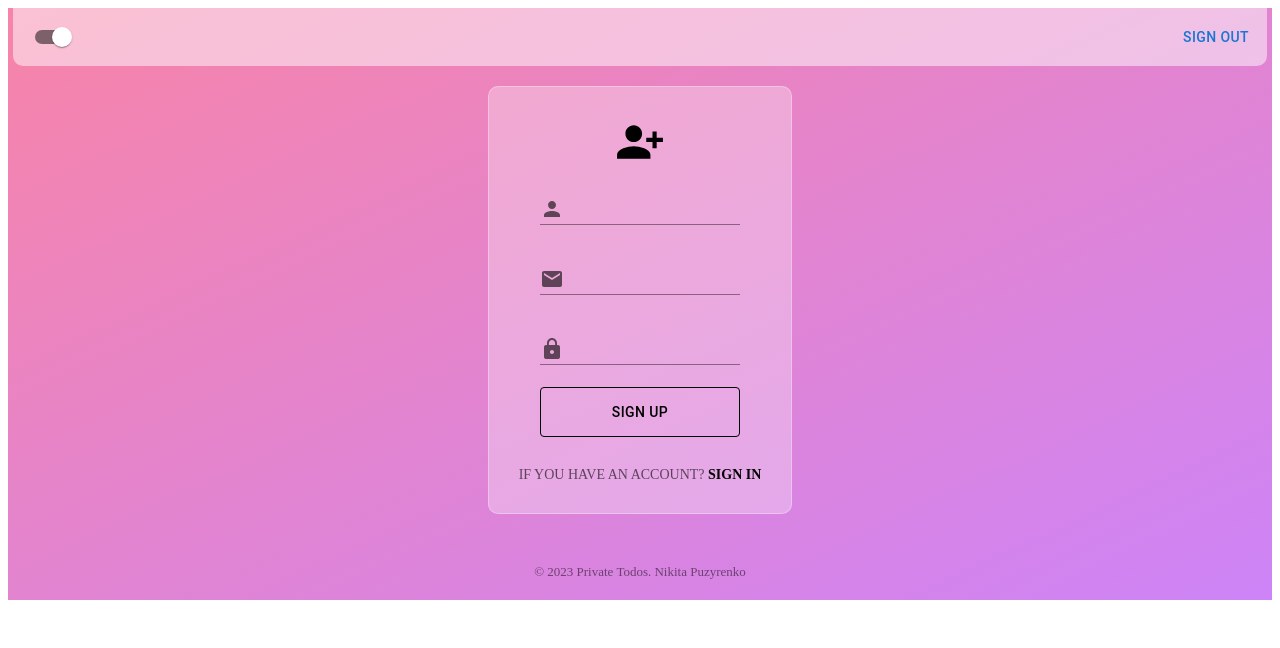
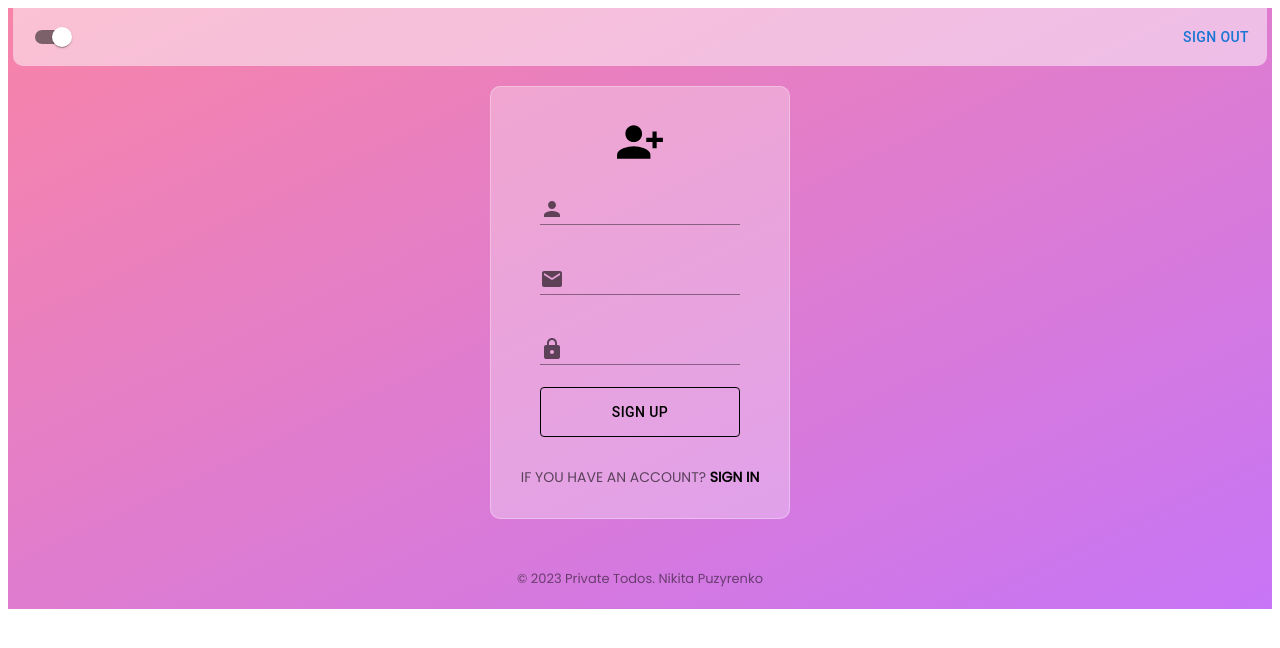
Before and after one commit to NikitOS-1/Private-Todos, a React (Create React App) app: page /sign-up in a window 1280 px wide. Shown: the top 648 px of the page. Built offline with nearby package versions, Linux system fonts and the light colour scheme; no server answers.

Commit message:
add font and change night theme color

```diff
--- a/src/components/Form/FormIN.jsx
+++ b/src/components/Form/FormIN.jsx
@@ -31,7 +31,7 @@
         value={currentPass}
         onChange={(e) => setCurrentPass(e.target.value)}
       />
-      <p style={{ color: "red" }}>
+      <p style={{ color: "red", fontWeight: "900" }}>
         {!error ? "" : "Invalid Email or Password."}
       </p>
       <Button
--- a/src/container/App/App.module.scss
+++ b/src/container/App/App.module.scss
@@ -1,3 +1,6 @@
+@import url('https://fonts.googleapis.com/css2?family=Poppins:wght@300;400&display=swap');
+
+// font-family: 'Poppins', sans-serif;
 * {
     box-sizing: border-box;
 }
@@ -11,13 +14,15 @@
     margin: 0 auto;
     width: 100%;
     height: max-content;
+    font-family: 'Poppins', sans-serif;
 }
 
 .day {
-    background: linear-gradient(to bottom right, rgba(244, 82, 133, 0.715), rgba(185, 82, 244, 0.715));
+    background: linear-gradient(to bottom right, rgba(244, 82, 133, 0.715), rgba(185, 82, 244, 0.8));
 }
 
 .night {
-    background: linear-gradient(to bottom right, rgba(84, 0, 32, 0.61), rgba(65, 0, 100, 0.715));
-    // color: white;rgba(61, 20, 84, 0.715)
+    background: linear-gradient(to bottom right, rgba(0, 0, 0, 0.8), rgba(74, 1, 50, 0.8));
+    color: white;
+
 }
```
